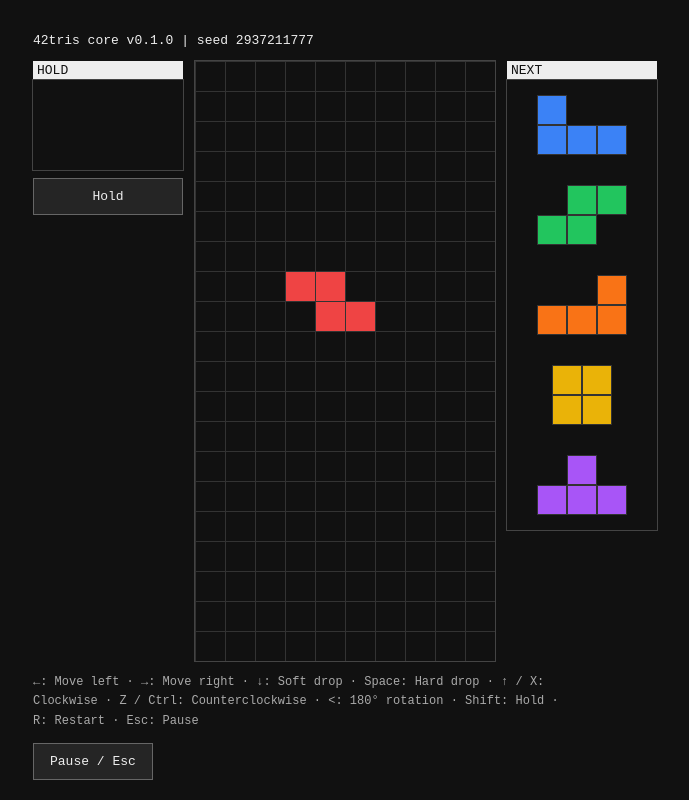
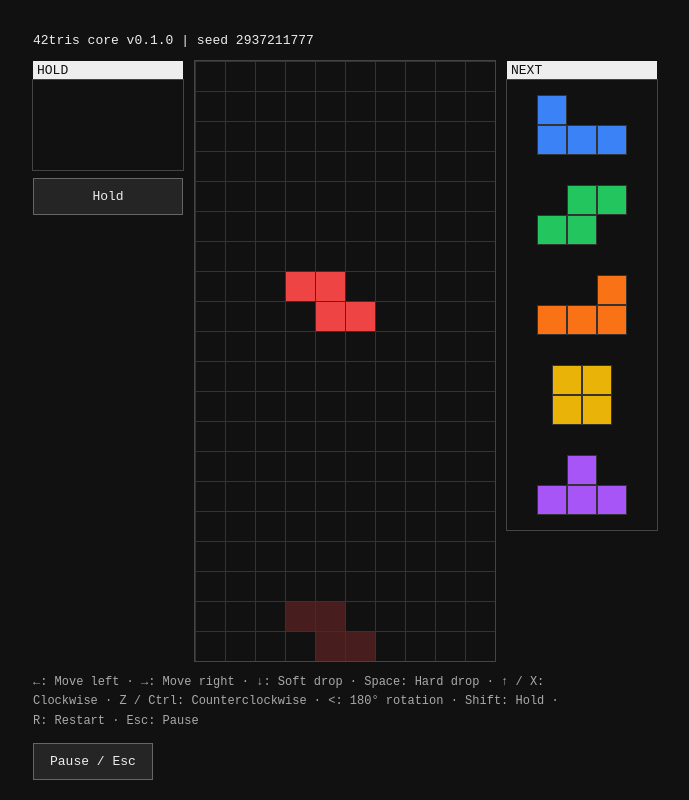
Before and after one commit to luvcie/transcendence, a website built with Vite: page packages/web/index.html in a window 1280 px wide. Shown: the whole page, without its empty margins (295-984 px from the left). Built offline with nearby package versions, Linux system fonts and the light colour scheme.

Commit message:
web: translucent ghost piece + saved visibility toggle

```diff
--- a/packages/web/index.html
+++ b/packages/web/index.html
@@ -46,6 +46,7 @@
       .setting label { display: block; margin-bottom: 6px; }
       .setting .inputs { display: flex; align-items: center; gap: 12px; }
       input[type=range] { flex: 1; min-width: 60px; accent-color: #22d3ee; }
+      input[type=checkbox] { accent-color: #22d3ee; }
       input[type=number] { width: 70px; background: #111; border: 1px solid #666; color: #eee; padding: 6px; }
       output { display: block; color: #22d3ee; margin-top: 6px; }
       .setting p { margin: 6px 0 0; }
@@ -80,6 +81,10 @@
     </dialog>
     <dialog id="settings-dialog" aria-labelledby="settings-title">
       <h1 id="settings-title">Settings</h1>
+      <h2>Display</h2>
+      <label><input id="ghost-preview" type="checkbox" checked aria-describedby="ghost-help"> Ghost piece</label>
+      <p id="ghost-help" class="hint">Show a translucent piece where a hard drop would land.</p>
+      <p id="display-note" class="hint" role="status">Display settings are saved on this device.</p>
       <h2>Handling</h2>
       <p class="hint">1 F = 16.67 ms. Tune to 0.01 F, or type a value such as 4.8.</p>
       <div id="handling-controls"></div>
--- a/packages/web/src/main.ts
+++ b/packages/web/src/main.ts
@@ -6,10 +6,11 @@ import {
   ROWS,
   VISIBLE_ROWS,
   cellAt,
+  canPlace,
   version,
   type PieceId,
 } from "@42tris/core";
-import { loadHandling, setupHandling } from "./settings";
+import { loadHandling, setupHandling, setupGhost } from "./settings";
 import { ACTIONS, actionForKey, actionNames, keyLabel, type Action } from "./keybinds";
 import { loadKeybinds, setupKeybinds } from "./keybind-settings";
 
@@ -23,6 +24,7 @@ const holdButton = document.querySelector<HTMLButtonElement>("#hold-button")!;
 const pressed = new Map<string, Action>();
 const bindings = loadKeybinds();
 const cancelKeyCapture = setupKeybinds(bindings, updateControls);
+let showGhost = setupGhost(enabled => { showGhost = enabled; });
 
 function updateControls() {
   document.querySelector("#controls")!.textContent = actionNames.map(action =>
@@ -143,6 +145,16 @@ function drawPreview(context: CanvasRenderingContext2D, piece: PieceId, slot: nu
   }
 }
 
+function drawActivePiece(y: number) {
+  const minos = MINOS[game.piece][game.rot];
+  ctx.fillStyle = COLORS[game.piece];
+  for (let i = 0; i < 8; i += 2) {
+    const px = game.x + minos[i];
+    const py = y + minos[i + 1] - hidden;
+    if (py >= 0) ctx.fillRect(px * cell, py * cell, cell, cell);
+  }
+}
+
 function render() {
   holdCtx.clearRect(0, 0, holdCanvas.width, holdCanvas.height);
   holdButton.disabled = game.holdUsed || game.paused || game.topOut || game.starting;
@@ -168,13 +180,16 @@ function render() {
   }
 
   if (!game.starting) {
-    const m = MINOS[game.piece][game.rot];
-    ctx.fillStyle = COLORS[game.piece];
-    for (let i = 0; i < 8; i += 2) {
-      const px = game.x + m[i];
-      const py = game.y + m[i + 1] - hidden;
-      if (py >= 0) ctx.fillRect(px * cell, py * cell, cell, cell);
+    if (showGhost && !game.topOut) {
+      let landingY = game.y;
+      while (canPlace(game.board, game.piece, game.rot, game.x, landingY + 1)) landingY++;
+      if (landingY !== game.y) {
+        ctx.globalAlpha = 0.25;
+        drawActivePiece(landingY);
+        ctx.globalAlpha = 1;
+      }
     }
+    drawActivePiece(game.y);
   }
 
   ctx.strokeStyle = "#333";
--- a/packages/web/src/settings.ts
+++ b/packages/web/src/settings.ts
@@ -2,6 +2,26 @@ import { DEFAULT_HANDLING, FRAME_MS, HANDLING_MAX, validateHandling, type Handli
 
 const storageKey = "42tris.handling";
 const note = document.querySelector<HTMLParagraphElement>("#storage-note")!;
+
+export function setupGhost(onChange: (enabled: boolean) => void): boolean {
+  const toggle = document.querySelector<HTMLInputElement>("#ghost-preview")!;
+  const note = document.querySelector<HTMLParagraphElement>("#display-note")!;
+  try {
+    toggle.checked = localStorage.getItem("42tris.ghost") !== "false";
+  } catch {
+    note.textContent = "Saved display settings could not be loaded. Using defaults.";
+  }
+  toggle.addEventListener("change", () => {
+    onChange(toggle.checked);
+    try {
+      localStorage.setItem("42tris.ghost", String(toggle.checked));
+      note.textContent = "Display settings saved on this device.";
+    } catch {
+      note.textContent = "Display settings apply for this session; browser storage is unavailable.";
+    }
+  });
+  return toggle.checked;
+}
 
 export function loadHandling(): Handling {
   try {
```
